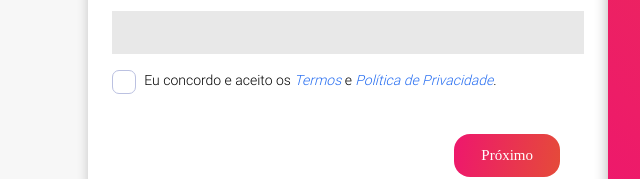
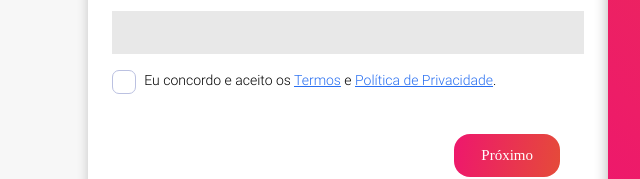
Before and after one commit to JuanDouglas/Rebbity-Business-Web, a plain HTML site: page Account/Company/Register.html in a window 1280 px wide. Shown: the part 624-803 px from the top of the page, 32-672 px from the left. Drawn offline with Linux system fonts and the light colour scheme; a web font is replaced by a local one.

Commit message:
Add terms

```diff
--- a/Account/Company/Register.html
+++ b/Account/Company/Register.html
@@ -68,18 +68,19 @@
 
                 <p class="input-text">
                     <input id="AcceptTerms" type="checkbox" name="AcceptTerms" onclick="disableError('AcceptTerms')">
-                    <label for="AcceptTerms">Eu concordo e aceito os <i class="link">Termos</i> e <i
-                            class="link">Pol&iacute;tica de
-                            Privacidade</i>.</label>
+                    <label for="AcceptTerms">Eu concordo e aceito os
+                        <a class="link" href="../../Terms/terms_company.pdf" target="_blank">Termos</a> e
+                        <a class="link" href="../../Terms/privacy.pdf" target="_blank">Pol&iacute;tica de Privacidade</a>.</label>
                 </p>
                 <label class="error" id="AcceptTermsError"></Label>
             </form>
             <div class="inline bottom-buttons" id="buttons">
-   <div class="inline-half" style="padding: 2.5rem 0.5rem;width: 73%; ">
-                               <!--  J&aacute; tem uma conta ? <i class="link" onclick="location.href='Login.html'">Fazer Login</i>
-                --></div>
+                <div class="inline-half" style="padding: 2.5rem 0.5rem;width: 73%; ">
+                    <!--  J&aacute; tem uma conta ? <i class="link" onclick="location.href='Login.html'">Fazer Login</i>
+                -->
+                </div>
 
-                    <div class="inline-half" style="text-align: right;">
+                <div class="inline-half" style="text-align: right;">
                     <button onclick="nextStepClick()" type="button">Pr&oacute;ximo</button>
                 </div>
             </div>
@@ -95,7 +96,7 @@
         <a>&copy; 2021 Rebbity Inc.</a>
         <hr />
         <div style="display: inline-box;">
-             <a>Privacidade</a> <a>Politica de Cookies</a> <a>Termos</a>
+            <a>Privacidade</a> <a>Politica de Cookies</a> <a>Termos</a>
         </div>
     </footer>
     <div class="modal" id="confirmAccountModal">
--- a/Resources/css/site.css
+++ b/Resources/css/site.css
@@ -349,6 +349,8 @@ div.inline-half{
 .link{
    color: #276EF1;
    cursor: pointer;
+   padding: 0;
+   margin: 0;
 }
 
 footer{
```
Also changed, not shown: Download/Consumer.html (deleted, +0 -14 lines), Download/index.html (deleted, +0 -14 lines), 2 other files.
